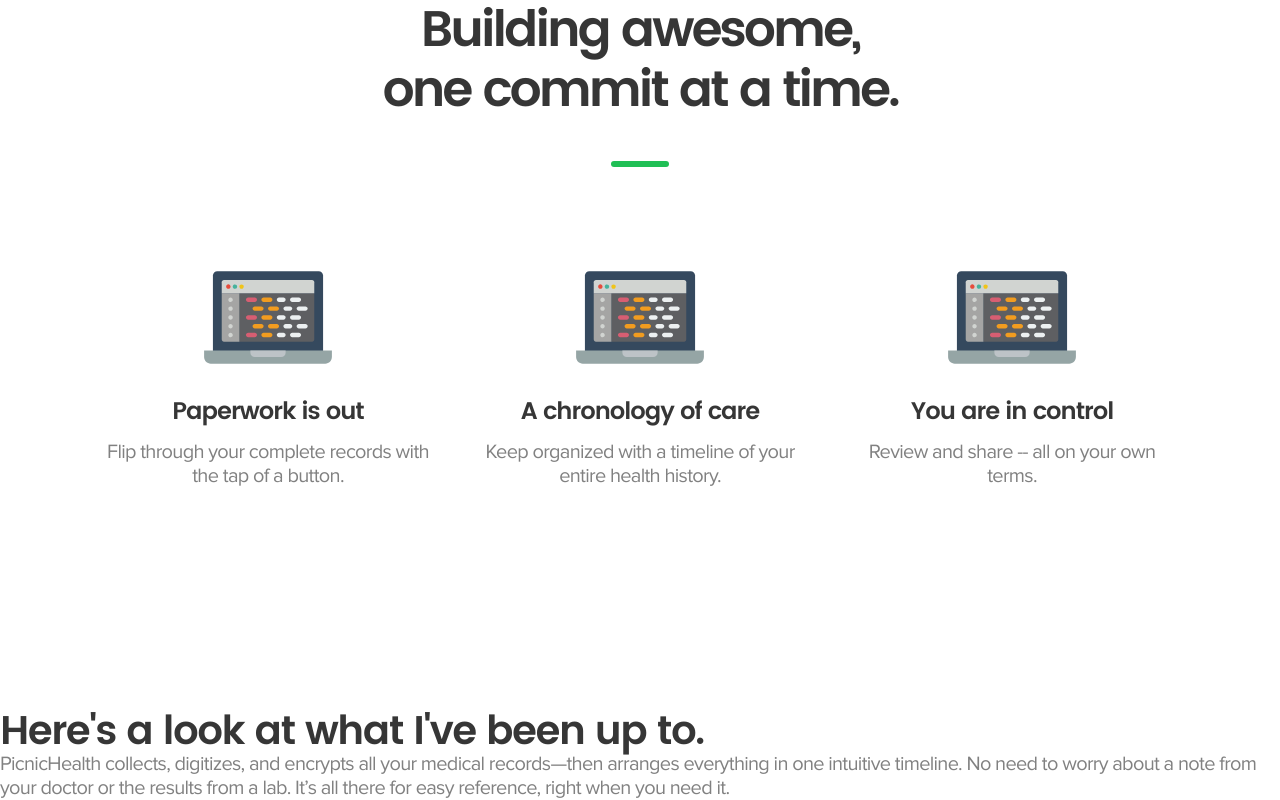
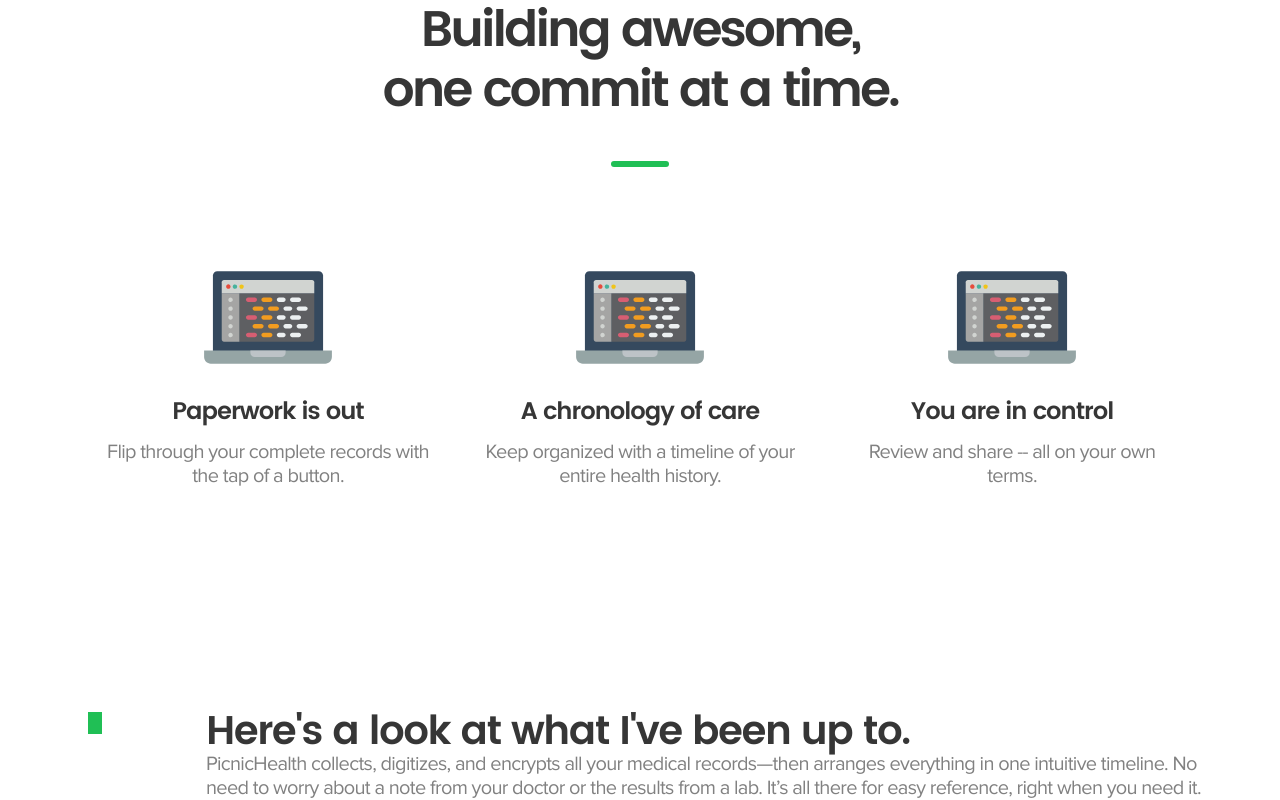
Before and after one commit to RyanWirth/portfolio, a Svelte app: page / in a window 1280 px wide. Shown: the part 1023-1823 px from the top of the page. Built offline with nearby package versions, Linux system fonts and the light colour scheme.

Commit message:
Add timeline track

```diff
--- a/src/components/Skills.svelte
+++ b/src/components/Skills.svelte
@@ -1,6 +1,7 @@
 <style type="text/scss">
   section {
-    margin: 224px 0;
+    margin: 224px auto;
+    max-width: 1200px;
   }
 
   h2 {
--- a/src/components/Timeline.svelte
+++ b/src/components/Timeline.svelte
@@ -1,9 +1,39 @@
+<style type="text/scss">
+  section {
+    display: flex;
+
+    margin: 0 auto;
+    max-width: 1200px;
+  }
+
+  aside {
+    margin: 0 104px 0 48px;
+  }
+
+  .timeline__track {
+    width: 14px;
+    height: 100%;
+  }
+
+  .timeline__track-fill {
+    height: 25%;
+    background: #20bf55;
+  }
+</style>
+
 <section>
-  <h3>Here's a look at what I've been up to.</h3>
-  <p>
-    PicnicHealth collects, digitizes, and encrypts all your medical records—then
-    arranges everything in one intuitive timeline. No need to worry about a note
-    from your doctor or the results from a lab. It’s all there for easy
-    reference, right when you need it.
-  </p>
+  <aside>
+    <div class="timeline__track">
+      <div class="timeline__track-fill" />
+    </div>
+  </aside>
+  <article>
+    <h3>Here's a look at what I've been up to.</h3>
+    <p>
+      PicnicHealth collects, digitizes, and encrypts all your medical
+      records—then arranges everything in one intuitive timeline. No need to
+      worry about a note from your doctor or the results from a lab. It’s all
+      there for easy reference, right when you need it.
+    </p>
+  </article>
 </section>
```
